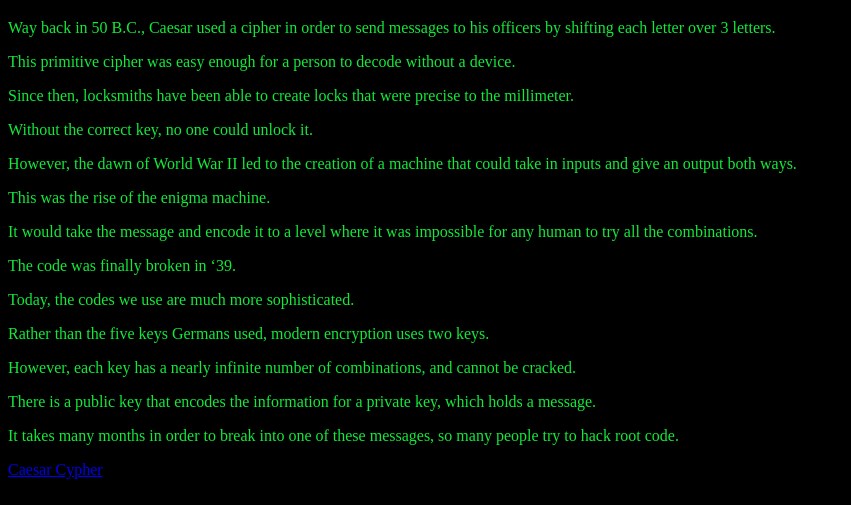
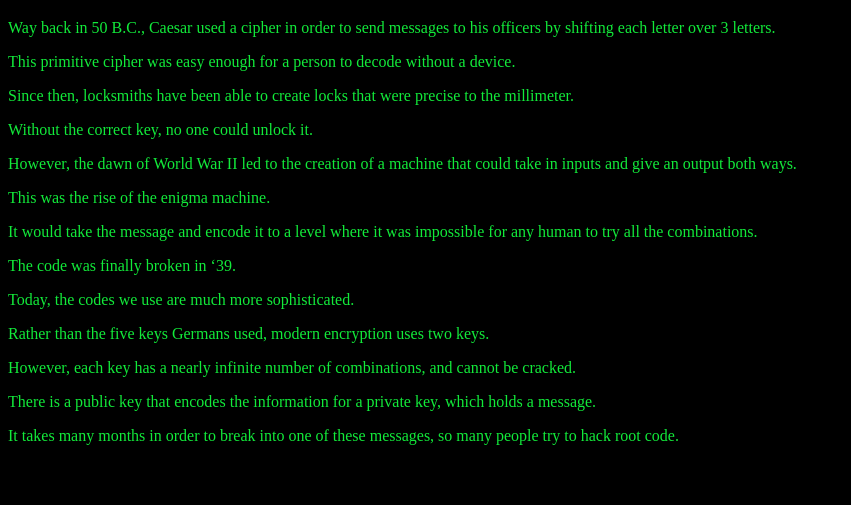
Before and after one commit to ghostlypi/thing, a plain HTML site: page homepg.html in a window 1280 px wide. Shown: the part 295-800 px from the top of the page, without its empty margins (0-851 px from the left). Drawn offline with Linux system fonts and the light colour scheme.

Commit message:
Update homepg.html

```diff
--- a/homepg.html
+++ b/homepg.html
@@ -35,6 +35,5 @@ mark{
 <p><mark>However, each key has a nearly infinite number of combinations, and cannot be cracked.</mark><p>
 <p><mark>There is a public key that encodes the information for a private key, which holds a message.</mark><p>
 <p><mark>It takes many months in order to break into one of these messages, so many people try to hack root code.</mark><p>
-<a href="https://ghostlypi.github.io/thing/CeasarCypher.py">Caesar Cypher</a>
 </body>
 </html>
```
